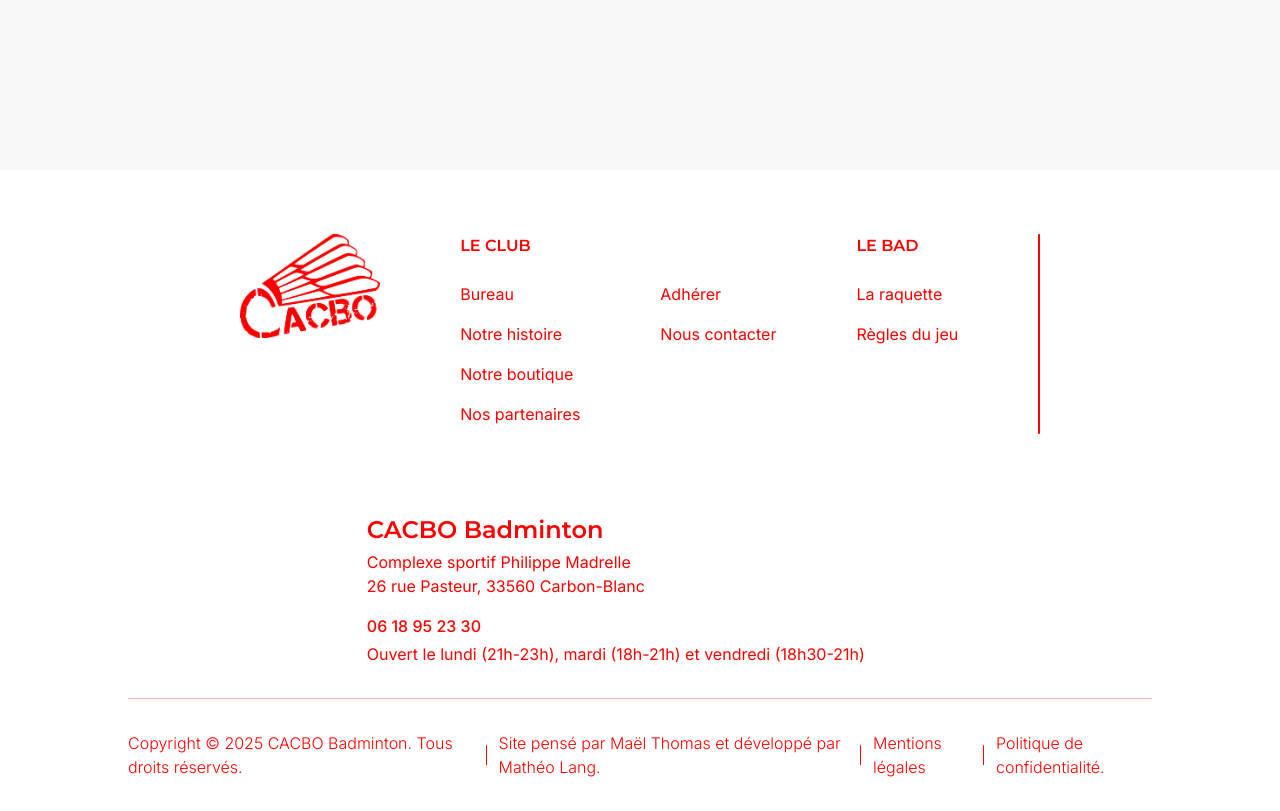
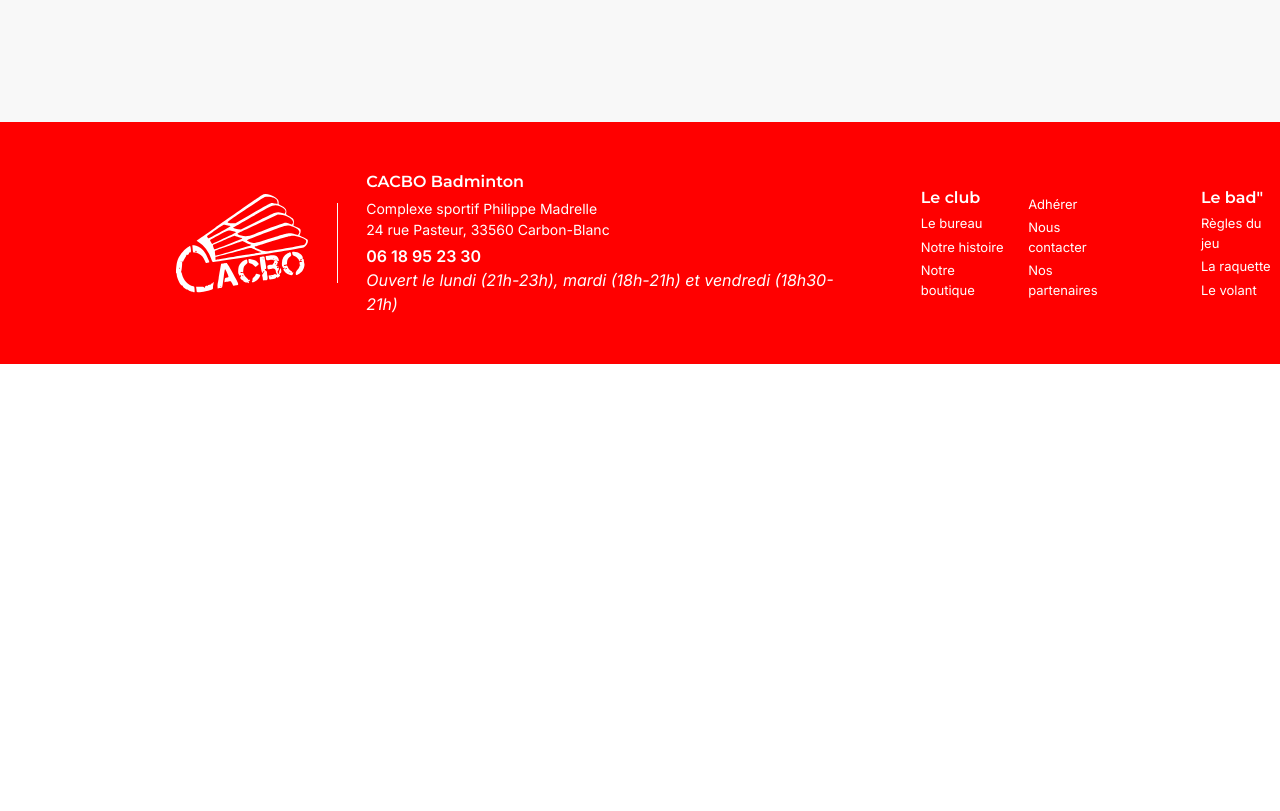
Before and after one commit to Matsuel/CACBO-Badminton, a Next.js app: page / in a window 1280 px wide. Shown: the part 6300-7111 px from the top of the page. After the commit the page ends 6664 px from the top, so only its background shows below. Built offline with nearby package versions, Linux system fonts and the light colour scheme; a web font is replaced by a local one.

Commit message:
edit metadata

```diff
--- a/src/app/layout.tsx
+++ b/src/app/layout.tsx
@@ -1,17 +1,16 @@
 import type { Metadata } from "next";
 import "./globals.css";
-import { SITE_CONFIG } from "@/constantes";
 import { BASE_URL } from "./sitemap";
 
 export const metadata: Metadata = {
-  title: SITE_CONFIG.title,
+  title: "Cacbo Badminton",
   description: "Cacbo Badminton Club",
   keywords: ["badminton", "cacbo", "club", "badminton club", "badminton club cacbo"],
   openGraph: {
     type: "website",
     locale: "fr_FR",
     url: BASE_URL,
-    title: SITE_CONFIG.title,
+    title: "Cacbo Badminton",
     description: "Cacbo Badminton Club",
     images: [
       {
@@ -22,6 +21,9 @@ export const metadata: Metadata = {
       },
     ],
   },
+  icons: {
+    icon: `${BASE_URL}/favicon.ico`,
+  }
 };
 
 export default function RootLayout({
--- a/src/app/sitemap.ts
+++ b/src/app/sitemap.ts
@@ -17,7 +17,7 @@ export default async function sitemap() {
     return paths.map((path) => ({
         url: `${BASE_URL}${path}`,
         priority: getPriority(path),
-        lastmod: new Date().toISOString(),
+        lastModified: new Date().toISOString(),
     }));
 }
 
--- a/src/components/Footer.tsx
+++ b/src/components/Footer.tsx
@@ -1,129 +1,47 @@
 import React from 'react'
-import Logo from '@/assets/cacbo.svg'
+import Logo from '@/assets/cacbowhite.svg'
 import Image from 'next/image'
 import Link from 'next/link'
 
 const Footer = () => {
     return (
-        <footer className='w-full h-auto flex flex-col justify-center items-center md:mt-44 mt-20 bg-white'>
-            <div className='w-[80%] h-auto flex flex-col items-center justify-center pt-16'>
-                <div className='w-[100%] h-auto flex flex-row flex-wrap items-start 2xl:justify-start justify-center gap-20'>
+        <footer className='w-full h-auto flex flex-row justify-start items-center mt-32 gap-20 bg-redcolor py-12 pl-44'>
+            <div className='w-auto h-auto flex flex-row justify-center items-center gap-7'>
+                <Image src={Logo} alt='cacbo' width={140} />
 
-                    <Image src={Logo} alt='cacbo' width={140} />
+                <div className='w-[1px] h-20 bg-whitebroken' />
 
-                    <div className='w-auto h-auto flex flex-row flex-wrap items-start sm:justify-start justify-center gap-20'>
-                        <div className='w-auto h-auto flex flex-col items-start justify-center gap-6'>
+                <div className='w-auto h-auto flex flex-col justify-start items-start gap-1'>
+                    <h4 className='text-white font-Montserrat font-semibold text-base'>CACBO Badminton</h4>
+                    <p className='w-[52%] text-white font-Inter font-normal text-paragraph-mobile'>Complexe sportif Philippe Madrelle 24 rue Pasteur, 33560 Carbon-Blanc</p>
 
-                            <h4 className='font-Montserrat font-semibold text-redcolor text-base'>LE CLUB</h4>
+                    <div className='w-full flex flex-col'>
+                        <Link href='tel:0618952330' className='text-white font-Inter font-semibold'>06 18 95 23 30</Link>
+                        <p className='text-white font-Inter italic'>Ouvert le lundi (21h-23h), mardi (18h-21h) et vendredi (18h30-21h)</p>
+                    </div>
+                </div>
+            </div>
 
-                            <div className='w-auto h-auto flex flex-col items-start justify-center gap-4'>
-
-                                <Link href='/bureau' className='font-Inter text-redcolor'>
-                                    Bureau
-                                </Link>
-
-                                <Link href='/histoire' className='font-Inter text-redcolor'>
-                                    Notre histoire
-                                </Link>
-
-                                <Link href='/boutique' className='font-Inter text-redcolor'>
-                                    Notre boutique
-                                </Link>
-
-                                <Link href='/partenaires' className='font-Inter text-redcolor'>
-                                    Nos partenaires
-                                </Link>
-
-                            </div>
-
-                        </div>
-
-                        <div className='w-auto h-auto flex flex-col items-start justify-center gap-6'>
-
-                            <div className='w-full h-[24px]' />
-
-                            <div className='w-auto h-auto flex flex-col items-start justify-center gap-4'>
-
-                                <Link href='/adherer' className='font-Inter text-redcolor'>
-                                    Adhérer
-                                </Link>
-
-                                <Link href='/contact' className='font-Inter text-redcolor'>
-                                    Nous contacter
-                                </Link>
-
-                            </div>
-
-                        </div>
-
-                        <div className='w-auto h-auto flex flex-col items-start justify-center gap-6'>
-
-                            <h4 className='font-Montserrat font-semibold text-redcolor text-base'>LE BAD</h4>
-
-                            <div className='w-auto h-auto flex flex-col items-start justify-center gap-4'>
-
-                                <Link href='/raquette' className='font-Inter text-redcolor'>
-                                    La raquette
-                                </Link>
-
-                                <Link href='/regles' className='font-Inter text-redcolor'>
-                                    Règles du jeu
-                                </Link>
-
-                            </div>
-
-                        </div>
-                    </div>
-
-                    <div className='w-[1.5px] h-[200px] bg-redcolor rounded-full lg:block hidden' />
-
-                    {/* Adresse  */}
-                    <div className='w-auto h-auto flex flex-col items-start justify-center gap-4'>
-
-                        <div className='w-auto h-auto flex flex-col items-start justify-center gap-1'>
-
-                            <h4 className='font-Montserrat font-semibold text-redcolor text-2xl'>CACBO Badminton</h4>
-
-                            <p className='w-[52%] font-Inter font-normal text-redcolor text-base'>
-                                Complexe sportif Philippe Madrelle
-                                26 rue Pasteur, 33560 Carbon-Blanc
-                            </p>
-
-                        </div>
-
-                        <div className='w-auto h-auto flex flex-col items-start justify-center gap-1'>
-
-                            <h4 className='font-Inter font-medium text-redcolor text-base'>06 18 95 23 30</h4>
-
-                            <p className='font-Inter font-normal text-redcolor text-base'>
-                                Ouvert le lundi (21h-23h), mardi (18h-21h) et vendredi (18h30-21h)
-                            </p>
-
-                        </div>
-
-                    </div>
-
+            <div className='w-auto h-auto flex flex-row justify-center items-end gap-5'>
+                <div className='w-auto h-auto flex flex-col justify-start items-start gap-1'>
+                    <h4 className='text-white font-Montserrat font-semibold text-base'>Le club</h4>
+                    <Link href='/bureau' className='text-white font-Inter font-normal text-[13px]'>Le bureau</Link>
+                    <Link href='/histoire' className='text-white font-Inter font-normal text-[13px]'>Notre histoire</Link>
+                    <Link href='/boutique' className='text-white font-Inter font-normal text-[13px]'>Notre boutique</Link>
                 </div>
 
-                <div className='w-[100%] h-[1px] bg-redcolorhover rounded-full my-8' />
+                <div className='w-auto h-auto flex flex-col justify-start items-start gap-1'>
+                    <Link href='/adherer' className='text-white font-Inter font-normal text-[13px]'>Adhérer</Link>
+                    <Link href='/contact' className='text-white font-Inter font-normal text-[13px]'>Nous contacter</Link>
+                    <Link href='/partenaires' className='text-white font-Inter font-normal text-[13px]'>Nos partenaires</Link>
+                </div>
+            </div>
 
-                <div className='w-[100%] h-auto flex lg:flex-row flex-col items-center justify-start gap-3 mb-8'>
-
-                    <h5 className='font-Inter font-light text-redcolor text-base'>Copyright © 2025 CACBO Badminton. Tous droits réservés.</h5>
-
-                    <div className='w-[1px] h-[20px] bg-redcolor rounded-full lg:block hidden' />
-
-                    <h5 className='font-Inter font-light text-redcolor text-base'>Site pensé par Maël Thomas et développé par Mathéo Lang.</h5>
-
-                    <div className='w-[1px] h-[20px] bg-redcolor rounded-full lg:block hidden' />
-
-                    <h5 className='font-Inter font-light text-redcolor text-base'><Link href={"/mentions-legales"}> Mentions légales</Link></h5>
-
-                    <div className='w-[1px] h-[20px] bg-redcolor rounded-full lg:block hidden' />
-
-                    <h5 className='font-Inter font-light text-redcolor text-base'><Link href={"/politique"}> Politique de confidentialité. </Link></h5>
-
-                </div>
+            <div className='w-auto h-auto flex flex-col justify-start items-start gap-1'>
+                <h4 className='text-white font-Montserrat font-semibold text-base'>Le bad&quot;</h4>
+                <Link href='/regles' className='text-white font-Inter font-normal text-[13px]'>Règles du jeu</Link>
+                <Link href='/raquette' className='text-white font-Inter font-normal text-[13px]'>La raquette</Link>
+                <Link href='/volant' className='text-white font-Inter font-normal text-[13px]'>Le volant</Link>
             </div>
         </footer >
     )
```
Also changed, not shown: src/assets/cacbowhite.svg (added).
